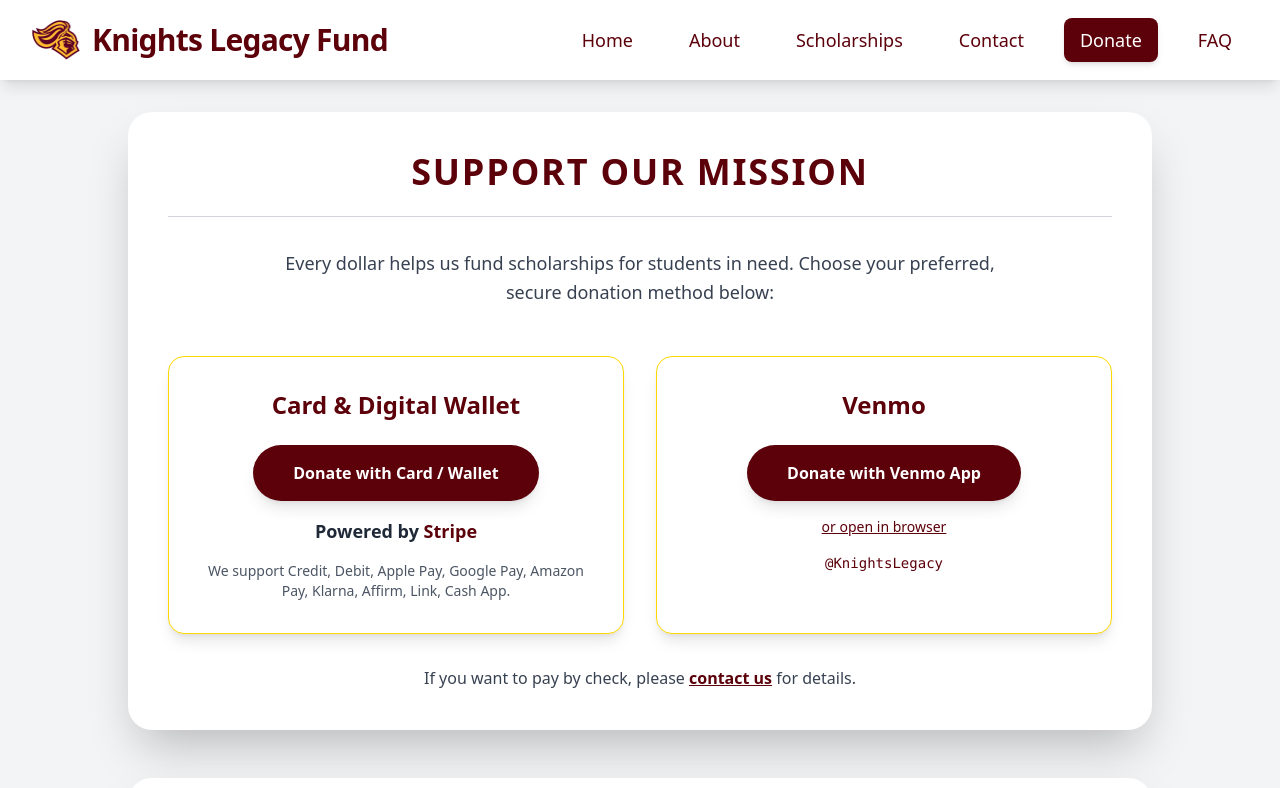
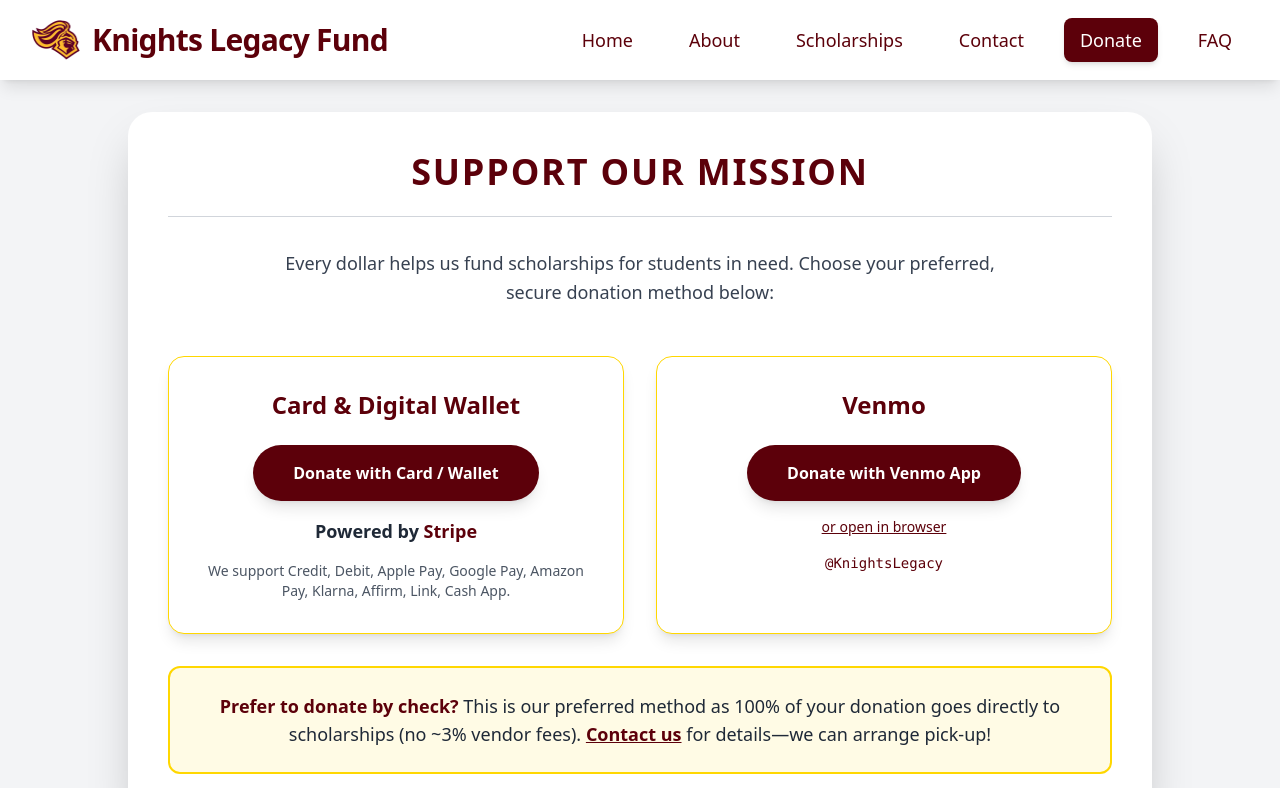
Before and after one commit to alexander-alessi/knightslegacy, a React (Vite) app: page /donate in a window 1280 px wide. Shown: the top 788 px of the page. Built offline with nearby package versions, Linux system fonts and the light colour scheme.

Commit message:
Updating donation language

```diff
--- a/src/components/Donate.jsx
+++ b/src/components/Donate.jsx
@@ -83,16 +83,16 @@ const Donate = () => {
             </div>
           </div>
 
-          <div className="mt-8 text-center">
-            <p className="text-gray-700">
-              If you want to pay by check, please{' '}
+          <div className="mt-8 bg-llhs-gold/10 p-6 rounded-xl border-2 border-llhs-gold">
+            <p className="text-center text-lg text-gray-800">
+              <strong className="text-llhs-maroon">Prefer to donate by check?</strong> This is our preferred method as 100% of your donation goes directly to scholarships (no ~3% vendor fees).{' '}
               <a
                 href="/contact"
                 className="text-llhs-maroon underline hover:text-llhs-gold font-semibold"
               >
-                contact us
+                Contact us
               </a>{' '}
-              for details.
+              for details—we can arrange pick-up!
             </p>
           </div>
         </div>
```
